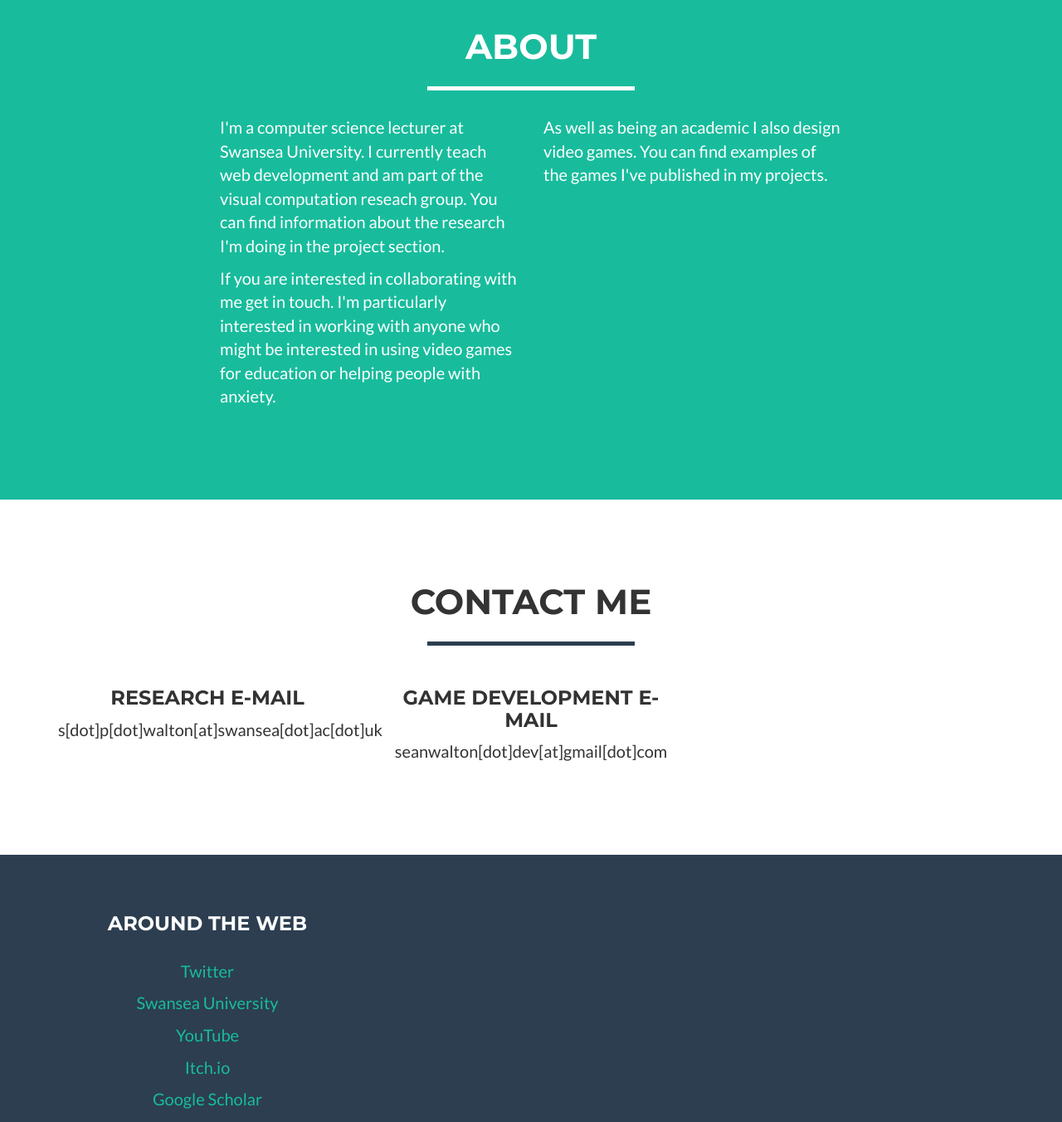
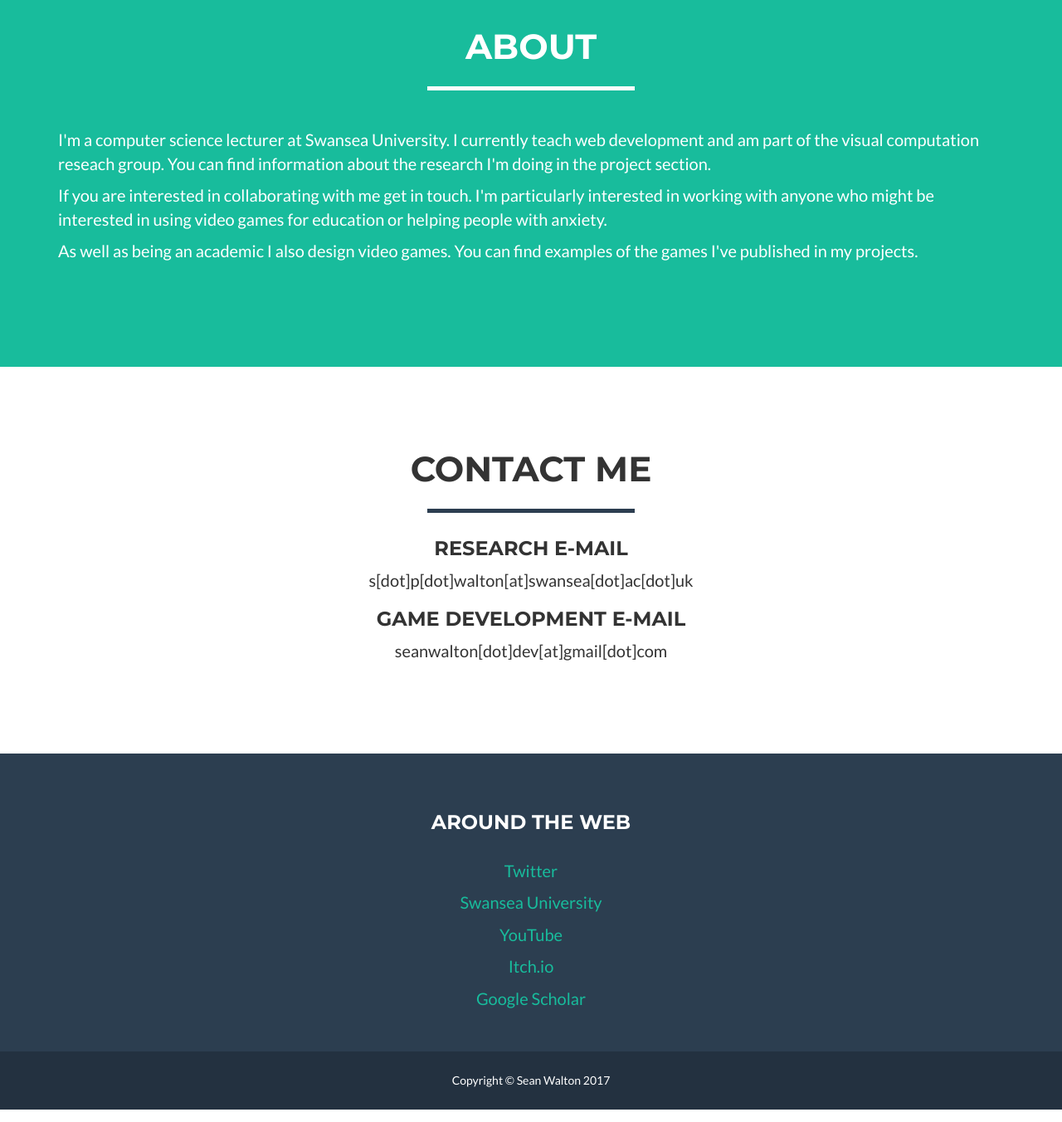
Before and after one commit to seanwalton/seanwalton.github.io, a website: page index.html in a window 1280 px wide. Shown: the part 1640-2992 px from the top of the page at 83% size. Drawn offline with nearby package versions, Linux system fonts and the light colour scheme.

Commit message:
Fixed column stuff

```diff
--- a/index.html
+++ b/index.html
@@ -156,13 +156,12 @@
                 </div>
             </div>
             <div class="row">
-                <div class="col-lg-4 col-lg-offset-2">
+                <div class="modal-body">
                     <p>I'm a computer science lecturer at Swansea University.  I currently teach web development and am part of the visual computation reseach group.  You can find information about the research I'm doing in the project section.</p>
                     <p>If you are interested in collaborating with me get in touch.  I'm particularly interested in working with anyone who might be interested in using video games for education or helping people with anxiety.</p>
-                </div>
-                <div class="col-lg-4">
                     <p>As well as being an academic I also design video games.  You can find examples of the games I've published in my projects.</p>
                 </div>
+
             </div>
         </div>
     </section>
@@ -175,12 +174,12 @@
                     <h2>Contact Me</h2>
                     <hr class="star-primary">
                 </div>
-                <div class="footer-col col-md-4 text-center">
+                <div class="footer-col text-center">
                         <h3>Research E-mail</h3>
                         <p>s[dot]p[dot]walton[at]swansea[dot]ac[dot]uk</p>
 
                 </div>
-                <div class="footer-col col-md-4 text-center">
+                <div class="footer-col text-center">
                         <h3>Game Development E-mail</h3>
                         <p>seanwalton[dot]dev[at]gmail[dot]com</p>
 
@@ -195,7 +194,7 @@
         <div class="footer-above">
             <div class="container">
                 <div class="row">
-                    <div class="footer-col col-md-4">
+                    <div class="footer-col">
                         <h3>Around the Web</h3>
                         <p>
                             <a href="https://twitter.com/DrSeanWalton">Twitter</a>
```
